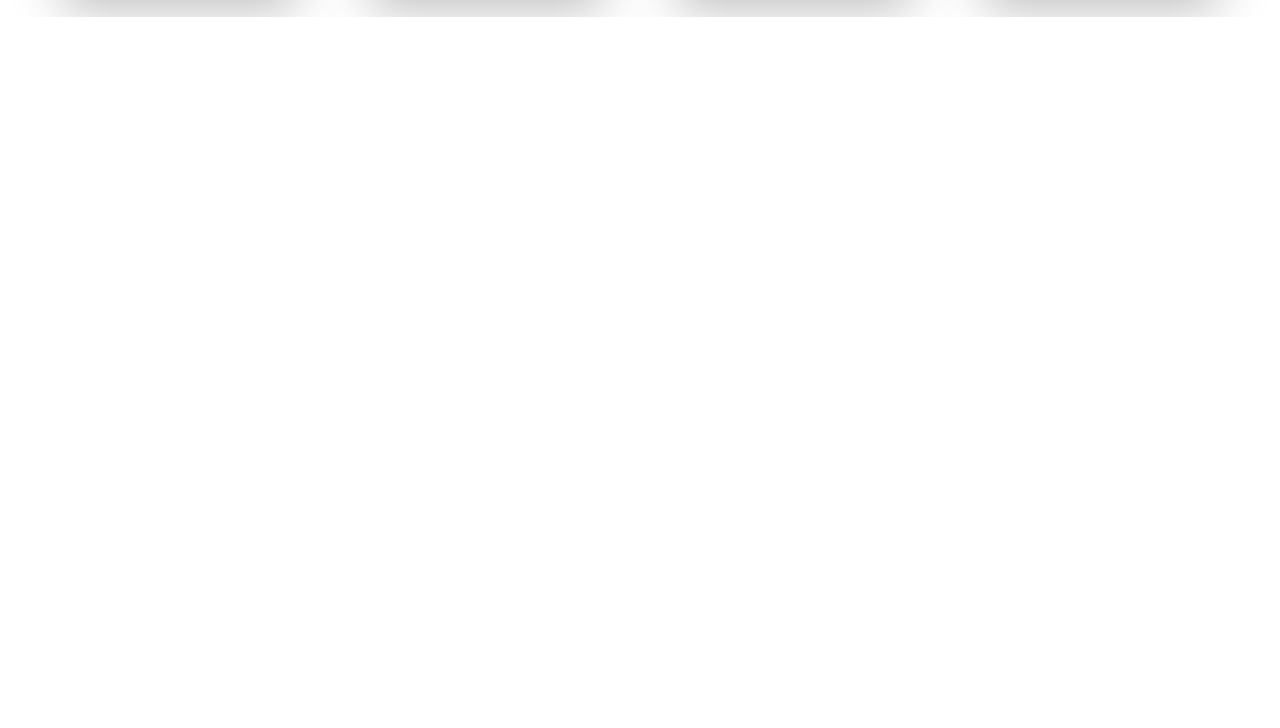
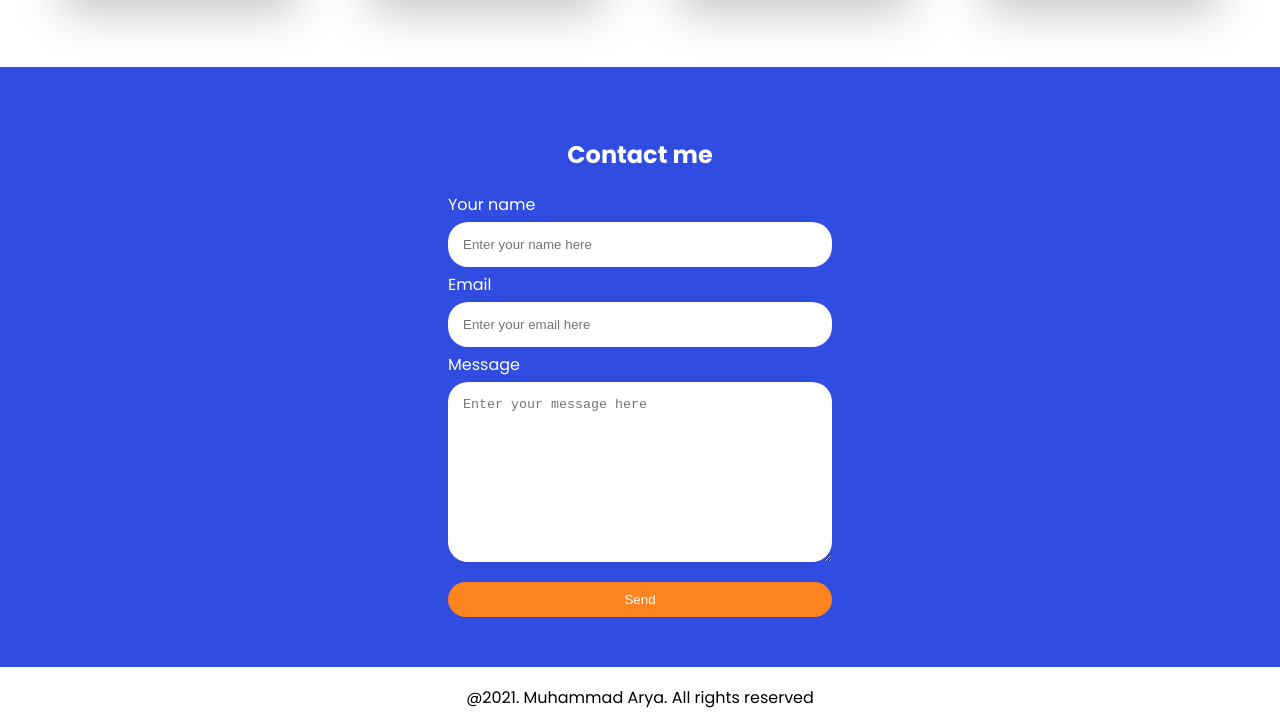
Before and after one commit to aryamuhammad/personal-website-1.0, a plain HTML site: page index.html in a window 1280 px wide. Shown: the part 1441-2169 px from the top of the page. Before the commit the page ends 1458 px from the top, so only its background shows below. Drawn offline with Linux system fonts and the light colour scheme.

Commit message:
create form and footer section & finishing

```diff
--- a/index.html
+++ b/index.html
@@ -17,14 +17,13 @@
     <nav>
         <h1><a href="">Arr.</a></h1>
       <ul>
-        <li><a href="">Home</a></li>
-        <li><a href="">About me</a></li>
-        <li><a href="">Projects</a></li>
-        <li><a href="">Hobby</a></li>
-        <li><a href="">Go to Medium Website</a></li>
+        <li><a href="#home">Home</a></li>
+        <li><a href="#about">About me</a></li>
+        <li><a href="#project">Projects</a></li>
+        <li><a href="#contact">Contact</a></li>
       </ul>
     </nav>
-    <section class="page-1">
+    <section id="home" class="page-1">
       <div>
         <p>Hello, It's me<br><span>Muhammad Arya</span></p>
           An enthusiastic Front-End Web Developer Lorem ipsum dolor sit amet,
@@ -37,7 +36,7 @@
       <img src="img/1.svg" alt="" />
     </section>
 
-    <section class="about">
+    <section id="about" class="about">
       <div>
         <h1>About me</h1>
         <p>Lorem ipsum dolor sit, amet consectetur adipisicing elit. Repellendus iusto soluta, aut maiores consectetur cumque repudiandae fuga! Asperiores facere, ipsa ratione deleniti dolor rerum error assumenda sequi dignissimos sit nihil, quam sapiente natus eius illo esse debitis. Similique, corrupti explicabo fuga officiis inventore harum, soluta ad eligendi ea autem quam.</p>
@@ -48,7 +47,7 @@
       <li class="socmed"><a href="https://www.instagram.com/aryawirawannn/" target="_blank"><img src="img/instagram.png" alt=""></a></li>
     </ul>
     </section>
-    <section class="project">
+    <section id="project" class="project">
       <h1 class="tittle">Projects</h1>
       <div class="project-card-container">
         <div class="card">
@@ -108,7 +107,22 @@
           <button type="submit">Open</button>
         </div>
       </div>
-
     </section>
+    <section id="contact" class="contact">
+      <h1 class="tittle">Contact me</h1>
+        <div class="form-container">
+        <label for="name">Your name</label>
+        <input type="text" placeholder="Enter your name here">
+        <label for="email">Email</label>
+        <input type="email" placeholder="Enter your email here">
+        <label for="message">Message</label>
+        <textarea name="message" id="" cols="30" rows="10" placeholder="Enter your message here"></textarea>
+        <button>Send</button>
+      </div>
+    </section>
+    <footer>
+      <p>@2021. Muhammad Arya. All rights reserved</p>
+    </footer>
+    <script src="script.js"></script>
   </body>
 </html>
--- /dev/null
+++ b/script.js
@@ -0,0 +1,8 @@
+const navigationHeight = document.querySelector("nav").offsetHeight;
+
+console.log(navigationHeight);
+
+document.documentElement.style.setProperty(
+  "--scroll-padding",
+  navigationHeight + "px"
+);
--- a/style.css
+++ b/style.css
@@ -1,3 +1,7 @@
+html {
+    scroll-behavior: smooth;
+    scroll-padding-top: var(--scroll-padding,50px);
+}
 body {
     height: 1000px;
     overflow-x: hidden;
@@ -57,6 +61,7 @@ nav ul li a:hover {
     /* position: relative;
     z-index: 999; */
     /* border: 10px solid red; */
+    /* scroll-padding-top: 5000px; */
 }
 .page-1 div {
     /* border: 1px solid red; */
@@ -184,3 +189,53 @@ nav ul li a:hover {
     color: white;
     transition: all 0.3s;
 }
+.project .project-card-container .card button:hover {
+    background-color:#2a40bf;
+    transform: translateY(-1px);
+}
+
+/* Form */
+.contact {
+    padding: 50px 0px;
+    background-color: #314ce0;
+    margin-top: 50px;
+}
+.contact .tittle {
+    color: white;
+    text-align: center;
+}
+.contact .form-container {
+    width: 30%;
+    display: flex;
+    flex-direction: column;
+    gap: 5px;
+    /* border: 1px solid red; */
+    margin: 0px auto;
+}
+.contact .form-container label {
+    color: white;
+}
+.contact .form-container input, .contact .form-container textarea {
+    padding: 15px 15px;
+    border-radius: 20px;
+    border: none;
+}
+.contact .form-container button {
+    margin-top: 15px;
+    padding: 10px 20px;
+    border: none;
+    border-radius: 50px;
+    background-color:#FD841F ;
+    box-shadow: 0 1px 2px 0 rgb(0 0 0 / 0.05);
+    cursor: pointer;
+    color: white;
+    transition: all 0.3s;
+}
+.contact .form-container button:hover {
+    background-color:#ee7c20 ;
+    transform: translateY(-1px);
+}
+footer {
+    text-align: center;
+    padding: 2px 0px;
+}
```
